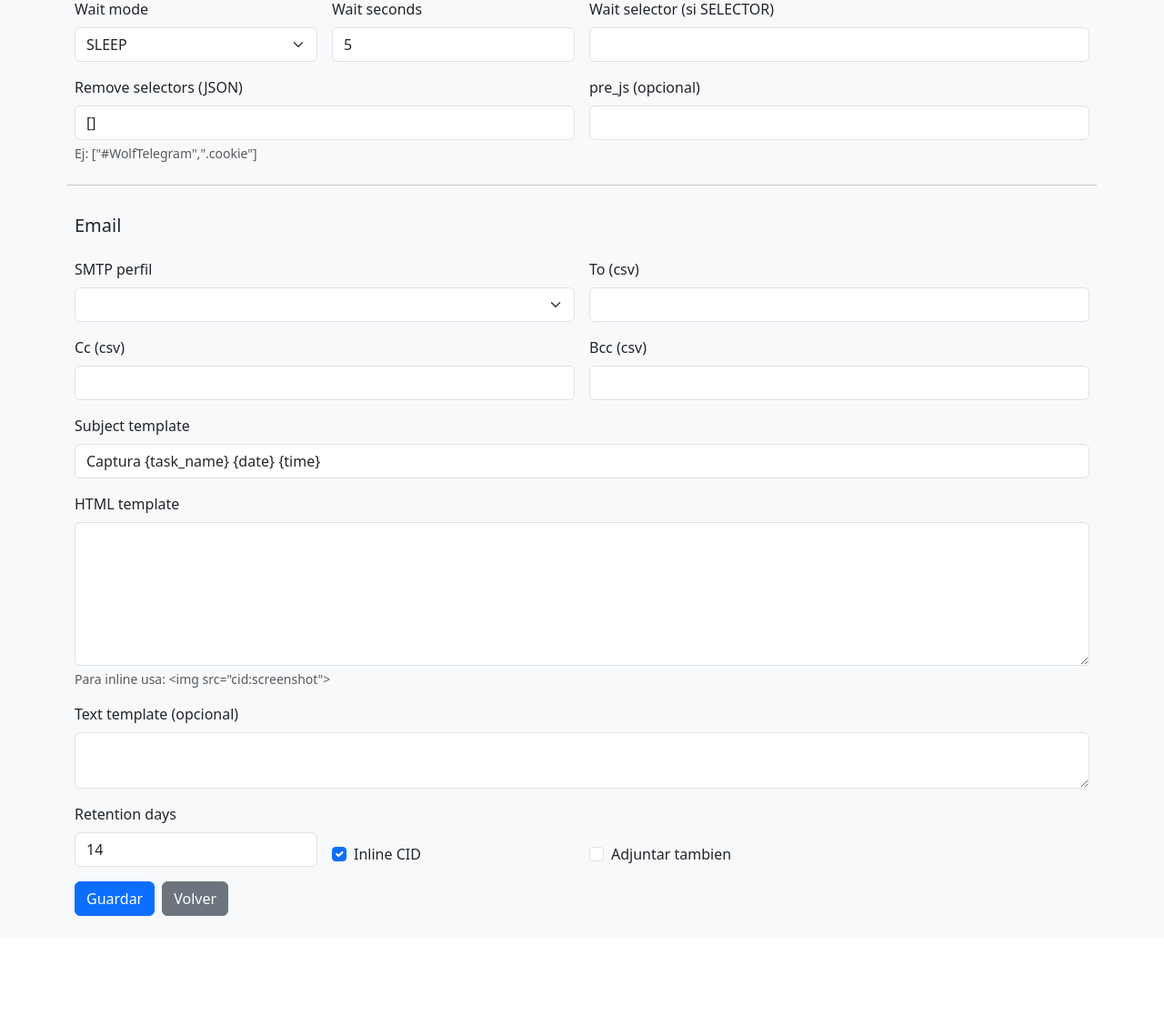
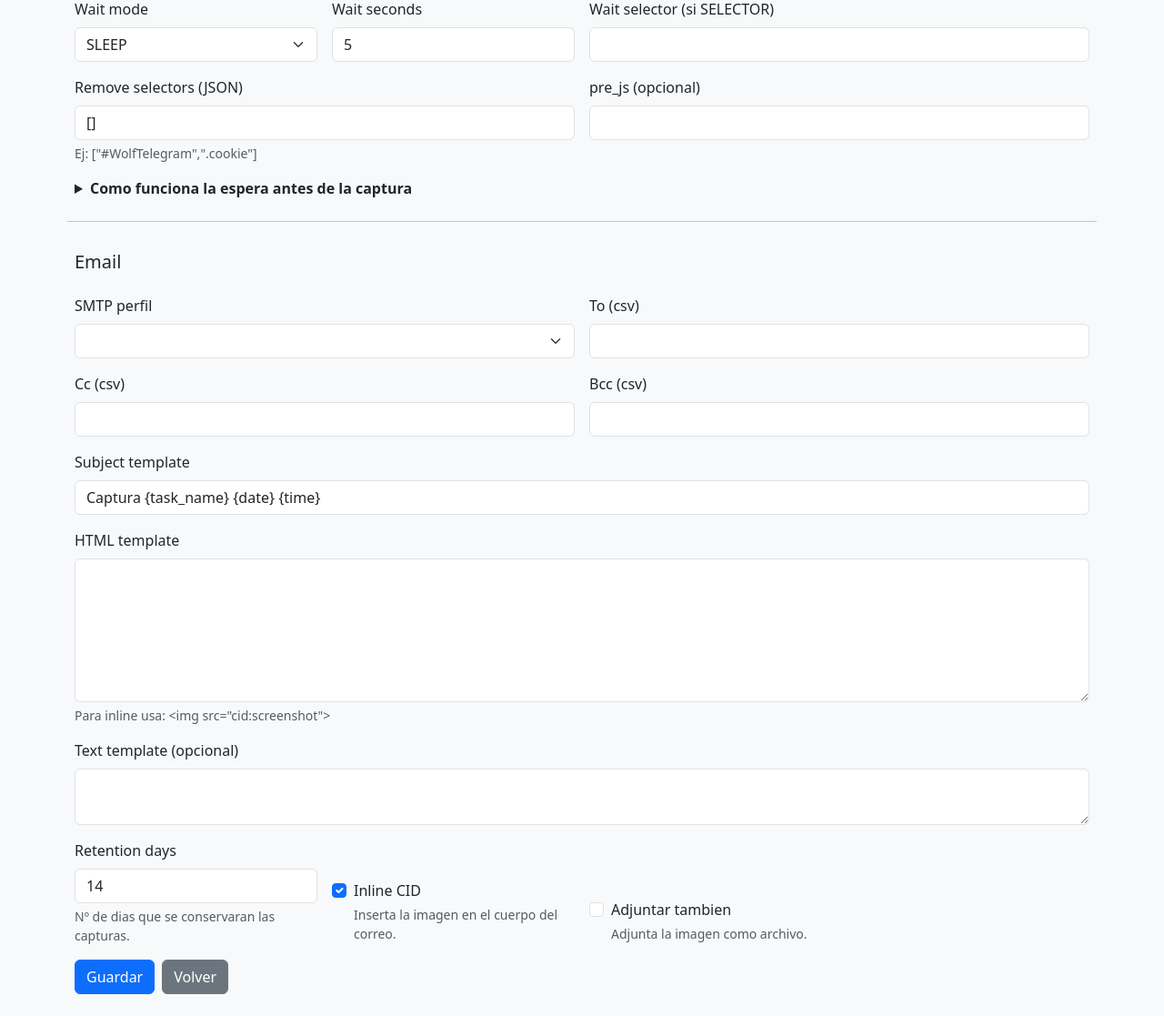
Before and after one commit to psdani9xo/webshot-mailer, a Flask app: page /tasks/new in a window 1280 px wide. Shown: the part 673-1790 px from the top of the page at 91% size. Before the commit the page ends 1680 px from the top, so only its background shows below. Run offline with Flask 3, Linux system fonts and the light colour scheme; lists and menus that the app fills with data are empty; parts of the project's set-up code (start-up, migrations or seed data) failed here and were passed over.

Commit message:
Update task_form.html

```diff
--- a/templates/task_form.html
+++ b/templates/task_form.html
@@ -102,6 +102,39 @@
       <input class="form-control" name="pre_js" value="{{task.pre_js if task and task.pre_js else ''}}">
     </div>
 
+ <details class="mt-3">
+  <summary><strong>Como funciona la espera antes de la captura</strong></summary>
+  <div class="mt-2">
+    <ul>
+      <li>
+        <b>Wait mode</b>
+        <ul>
+          <li><b>SLEEP</b>: espera un numero fijo de segundos y captura.</li>
+          <li><b>SELECTOR</b>: espera a que aparezca un elemento concreto (CSS).</li>
+        </ul>
+      </li>
+      <li>
+        <b>Wait seconds</b>
+        <ul>
+          <li>En <b>SLEEP</b>: segundos antes de capturar.</li>
+          <li>En <b>SELECTOR</b>: tiempo maximo de espera.</li>
+        </ul>
+      </li>
+      <li>
+        <b>Wait selector</b>: selector CSS que indica que la pagina esta lista.
+        <br>
+        Solo se usa si <b>Wait mode = SELECTOR</b>.
+        <br>
+        Ejemplos:
+        <code>#content</code>,
+        <code>.main</code>,
+        <code>body.loaded</code>
+      </li>
+    </ul>
+  </div>
+</details>
+
+
     <hr class="mt-4">
 
     <h5>Email</h5>
@@ -144,23 +177,36 @@
     </div>
 
     <div class="col-md-3">
-      <label class="form-label">Retention days</label>
-      <input class="form-control" name="retention_days" value="{{task.retention_days if task else 14}}">
+  <label class="form-label">Retention days</label>
+  <input class="form-control" name="retention_days"
+         value="{{task.retention_days if task else 14}}">
+  <div class="form-text">
+    Nº de dias que se conservaran las capturas.
+  </div>
+</div>
+
+<div class="col-md-3 d-flex align-items-end">
+  <div class="form-check">
+    <input class="form-check-input" type="checkbox" name="attach_inline"
+           {% if not task or task.attach_inline %}checked{% endif %}>
+    <label class="form-check-label">Inline CID</label>
+    <div class="form-text">
+      Inserta la imagen en el cuerpo del correo.
     </div>
+  </div>
+</div>
 
-    <div class="col-md-3 d-flex align-items-end">
-      <div class="form-check">
-        <input class="form-check-input" type="checkbox" name="attach_inline" {% if not task or task.attach_inline %}checked{% endif %}>
-        <label class="form-check-label">Inline CID</label>
-      </div>
+<div class="col-md-3 d-flex align-items-end">
+  <div class="form-check">
+    <input class="form-check-input" type="checkbox" name="attach_file"
+           {% if task and task.attach_file %}checked{% endif %}>
+    <label class="form-check-label">Adjuntar tambien</label>
+    <div class="form-text">
+      Adjunta la imagen como archivo.
     </div>
+  </div>
+</div>
 
-    <div class="col-md-3 d-flex align-items-end">
-      <div class="form-check">
-        <input class="form-check-input" type="checkbox" name="attach_file" {% if task and task.attach_file %}checked{% endif %}>
-        <label class="form-check-label">Adjuntar tambien</label>
-      </div>
-    </div>
 
   </div>
 
```
